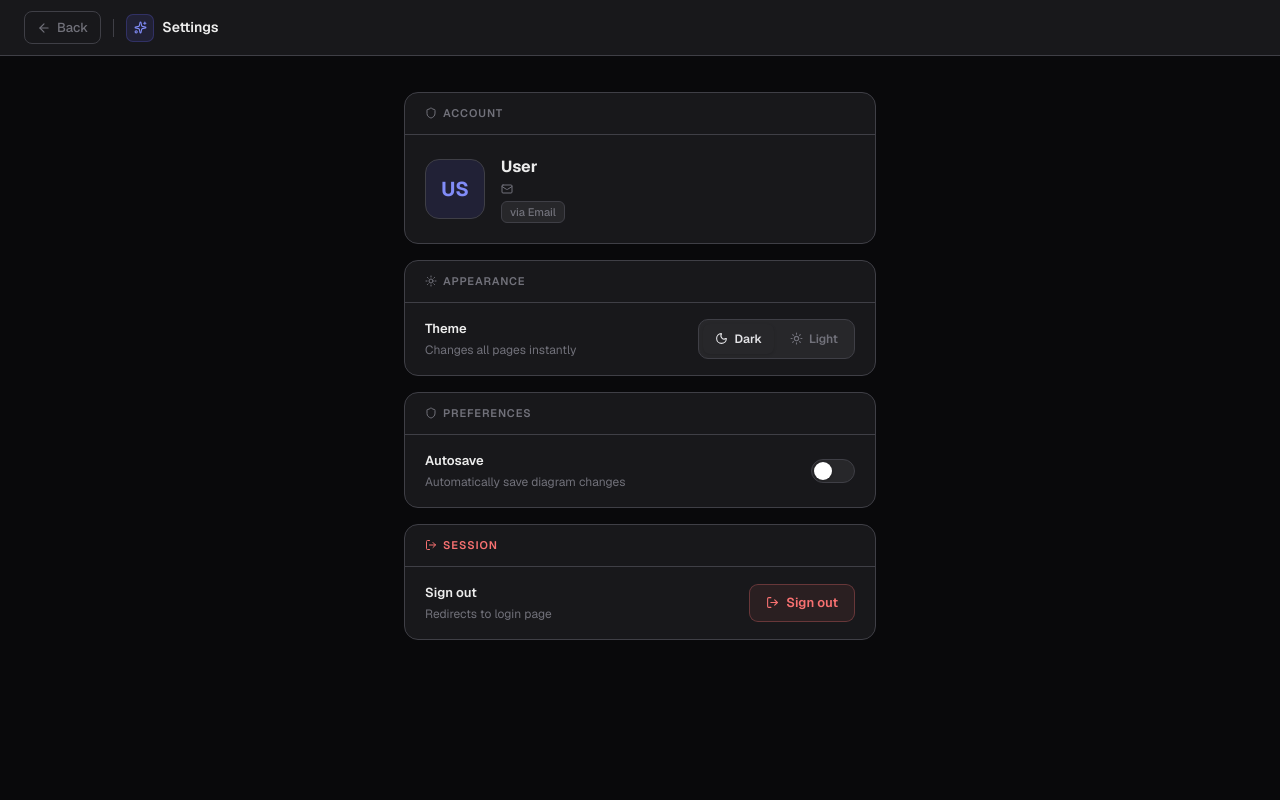
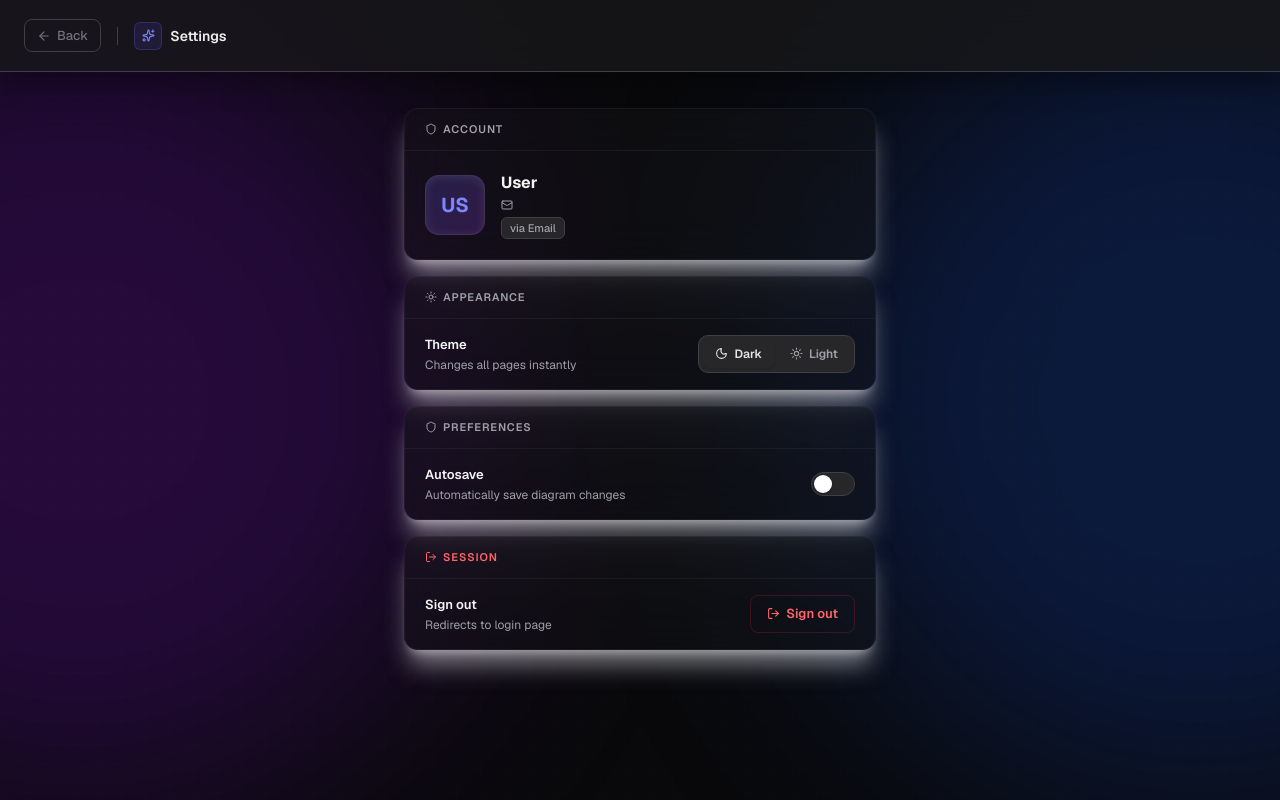
Before and after one commit to sohampendse0718/Archie, a Next.js app: page /profile in a window 1280 px wide. Built offline with nearby package versions, Linux system fonts and the light colour scheme; no server answers.

Commit message:
Updated settings page UI

```diff
--- a/src/app/profile/page.tsx
+++ b/src/app/profile/page.tsx
@@ -43,87 +43,55 @@ export default function ProfilePage() {
     router.refresh();
   };
 
-  const card: React.CSSProperties = {
-    background: 'var(--surface)',
-    border: '1px solid var(--border-c)',
-    borderRadius: 14,
-    overflow: 'hidden',
-  };
-  const sectionHead: React.CSSProperties = {
-    padding: '12px 20px',
-    borderBottom: '1px solid var(--border-c)',
-    fontSize: 11,
-    fontWeight: 600,
-    letterSpacing: '0.08em',
-    textTransform: 'uppercase',
-    color: 'var(--muted)',
-    display: 'flex',
-    alignItems: 'center',
-    gap: 6,
-  };
+  const sectionHeadClass = "px-5 py-3 border-b border-white/5 text-[11px] font-semibold tracking-[0.08em] uppercase text-zinc-500 dark:text-zinc-400 flex items-center gap-1.5";
+  const cardClass = "bg-white/60 dark:bg-zinc-900/40 backdrop-blur-xl border border-zinc-200/50 dark:border-white/5 hover:border-purple-400 dark:hover:border-purple-500/30 transition-all duration-300 shadow-lg shadow-zinc-200/50 dark:shadow-xl dark:shadow-none rounded-[14px] overflow-hidden relative z-10 flex flex-col";
 
   return (
-    <div style={{ minHeight: '100vh', background: 'var(--bg)', color: 'var(--fg)', fontFamily: 'inherit', display: 'flex', flexDirection: 'column' }}>
+    <div className="relative min-h-screen bg-bg text-fg flex flex-col font-sans overflow-y-auto overflow-x-hidden no-scrollbar">
+      {/* ── Dynamic Background ── */}
+      <div className="fixed inset-0 pointer-events-none z-0">
+        <div className="absolute inset-0 bg-[linear-gradient(to_right,#ffffff0d_1px,transparent_1px),linear-gradient(to_bottom,#ffffff0d_1px,transparent_1px)] bg-[size:24px_24px] opacity-20" />
+        <div className="absolute top-0 -left-1/4 w-[800px] h-[800px] rounded-full bg-purple-600/20 blur-[120px]" />
+        <div className="absolute bottom-0 -right-1/4 w-[800px] h-[800px] rounded-full bg-blue-600/20 blur-[120px]" />
+      </div>
 
       {/* Header */}
-      <header style={{
-        position: 'sticky', top: 0, zIndex: 30, height: 56,
-        background: 'var(--surface)', borderBottom: '1px solid var(--border-c)',
-        display: 'flex', alignItems: 'center', gap: 12, padding: '0 24px',
-      }}>
-        <button
-          onClick={() => router.back()}
-          style={{
-            display: 'flex', alignItems: 'center', gap: 6,
-            padding: '6px 12px', background: 'none',
-            border: '1px solid var(--border-c)', borderRadius: 8,
-            fontSize: 13, fontWeight: 500, color: 'var(--muted)',
-            cursor: 'pointer', fontFamily: 'inherit',
-          }}
-        >
-          <ArrowLeft size={14} /> Back
-        </button>
-        <div style={{ width: 1, height: 18, background: 'var(--border-c)' }} />
-        <div style={{ display: 'flex', alignItems: 'center', gap: 8 }}>
-          <div style={{
-            width: 28, height: 28, borderRadius: 7,
-            background: 'rgba(99,102,241,0.12)', border: '1px solid rgba(99,102,241,0.25)',
-            display: 'flex', alignItems: 'center', justifyContent: 'center',
-          }}>
-            <Sparkles size={13} color="#818cf8" />
+      <header className="shrink-0 sticky top-0 z-50 h-[72px] px-6 bg-surface/80 backdrop-blur-xl border-b border-border-c shadow-[0_8px_30px_rgb(0,0,0,0.4)] flex items-center justify-between">
+        <div className="flex items-center gap-3 relative z-10">
+          <button
+            onClick={() => router.back()}
+            className="flex items-center gap-1.5 px-3 py-1.5 bg-transparent border border-border-c rounded-lg text-[13px] font-medium text-muted hover:text-fg hover:bg-surface-2 transition-colors cursor-pointer"
+          >
+            <ArrowLeft size={14} /> Back
+          </button>
+          <div className="w-px h-[18px] bg-border-c mx-1" />
+          <div className="flex items-center gap-2">
+            <div className="w-7 h-7 rounded-md bg-indigo-500/12 border border-indigo-500/25 flex items-center justify-center">
+              <Sparkles size={13} className="text-indigo-400" />
+            </div>
+            <span className="text-sm font-semibold text-fg">Settings</span>
           </div>
-          <span style={{ fontSize: 14, fontWeight: 600, color: 'var(--fg)' }}>Settings</span>
         </div>
       </header>
 
       {/* Body */}
-      <main style={{ flex: 1, maxWidth: 520, width: '100%', margin: '0 auto', padding: '36px 24px', display: 'flex', flexDirection: 'column', gap: 16 }}>
+      <main className="flex-1 w-full max-w-[520px] mx-auto px-6 py-9 flex flex-col gap-4 relative z-10">
 
         {/* Account card */}
-        <div style={card}>
-          <div style={sectionHead}><Shield size={12} /> Account</div>
-          <div style={{ padding: '20px', display: 'flex', alignItems: 'center', gap: 16 }}>
-            <div style={{
-              width: 60, height: 60, borderRadius: 14, overflow: 'hidden', flexShrink: 0,
-              border: '1px solid var(--border-c)',
-              display: 'flex', alignItems: 'center', justifyContent: 'center',
-              background: 'rgba(99,102,241,0.12)', fontSize: 20, fontWeight: 700, color: '#818cf8',
-            }}>
+        <div className={cardClass}>
+          <div className={sectionHeadClass}><Shield size={12} /> Account</div>
+          <div className="p-5 flex items-center gap-4">
+            <div className="w-[60px] h-[60px] rounded-[14px] overflow-hidden shrink-0 border border-white/10 flex items-center justify-center bg-gradient-to-br from-indigo-500/20 to-purple-500/20 shadow-[inset_0_2px_10px_rgba(255,255,255,0.1)] text-indigo-400 font-bold text-xl">
               {avatarUrl
-                ? <img src={avatarUrl} alt={displayName} style={{ width: '100%', height: '100%', objectFit: 'cover' }} />
+                ? <img src={avatarUrl} alt={displayName} className="w-full h-full object-cover" />
                 : initials}
             </div>
-            <div style={{ display: 'flex', flexDirection: 'column', gap: 4, minWidth: 0 }}>
-              <span style={{ fontSize: 16, fontWeight: 700, color: 'var(--fg)' }}>{displayName}</span>
-              <span style={{ display: 'flex', alignItems: 'center', gap: 6, fontSize: 13, color: 'var(--muted)' }}>
+            <div className="flex flex-col gap-1 min-w-0">
+              <span className="text-base font-bold text-zinc-900 dark:text-zinc-100">{displayName}</span>
+              <span className="flex items-center gap-1.5 text-[13px] text-zinc-500 dark:text-zinc-400">
                 <Mail size={12} /> {email}
               </span>
-              <span style={{
-                display: 'inline-flex', alignItems: 'center', width: 'fit-content',
-                padding: '2px 8px', borderRadius: 6, marginTop: 2,
-                background: 'var(--surface-2)', border: '1px solid var(--border-c)',
-                fontSize: 11, fontWeight: 500, color: 'var(--muted)',
-              }}>
+              <span className="inline-flex items-center w-fit px-2 py-0.5 rounded-md mt-0.5 bg-surface-2 border border-border-c text-[11px] font-medium text-zinc-500 dark:text-zinc-400">
                 via {providerLabel}
               </span>
             </div>
@@ -131,32 +99,25 @@ export default function ProfilePage() {
         </div>
 
         {/* Appearance card */}
-        <div style={card}>
-          <div style={sectionHead}><Sun size={12} /> Appearance</div>
-          <div style={{ padding: '16px 20px', display: 'flex', alignItems: 'center', justifyContent: 'space-between', gap: 12 }}>
+        <div className={cardClass}>
+          <div className={sectionHeadClass}><Sun size={12} /> Appearance</div>
+          <div className="px-5 py-4 flex items-center justify-between gap-3">
             <div>
-              <p style={{ fontSize: 13, fontWeight: 600, color: 'var(--fg)', margin: 0 }}>Theme</p>
-              <p style={{ fontSize: 12, color: 'var(--muted)', margin: '3px 0 0' }}>Changes all pages instantly</p>
+              <p className="text-[13px] font-semibold text-zinc-900 dark:text-zinc-100 m-0">Theme</p>
+              <p className="text-xs text-zinc-500 dark:text-zinc-400 mt-[3px] mb-0">Changes all pages instantly</p>
             </div>
             {/* Toggle */}
-            <div style={{
-              display: 'flex', alignItems: 'center', gap: 4,
-              background: 'var(--surface-2)', border: '1px solid var(--border-c)',
-              borderRadius: 10, padding: 4,
-            }}>
+            <div className="flex items-center gap-1 bg-surface-2 border border-border-c rounded-[10px] p-1">
               {(['dark', 'light'] as const).map(t => (
                 <button
                   key={t}
                   id={`btn-theme-${t}`}
                   onClick={() => setTheme(t)}
-                  style={{
-                    display: 'flex', alignItems: 'center', gap: 6,
-                    padding: '6px 12px', borderRadius: 7, border: 'none',
-                    fontSize: 12, fontWeight: 600, cursor: 'pointer', fontFamily: 'inherit',
-                    background: theme === t ? (t === 'dark' ? '#27272a' : '#fff') : 'transparent',
-                    color: theme === t ? (t === 'dark' ? '#e4e4e7' : '#18181b') : 'var(--muted)',
-                    boxShadow: theme === t ? '0 1px 3px rgba(0,0,0,0.15)' : 'none',
-                  }}
+                  className={`flex items-center gap-1.5 px-3 py-1.5 rounded-[7px] border-none text-xs font-semibold cursor-pointer transition-all duration-200 ${
+                    theme === t
+                      ? (t === 'dark' ? 'bg-[#27272a] text-[#e4e4e7] shadow-[0_1px_3px_rgba(0,0,0,0.15)]' : 'bg-white text-[#18181b] shadow-[0_1px_3px_rgba(0,0,0,0.15)]')
+                      : 'bg-transparent text-zinc-500 dark:text-zinc-400 hover:text-zinc-900 dark:hover:text-zinc-100'
+                  }`}
                 >
                   {t === 'dark' ? <Moon size={13} /> : <Sun size={13} />}
                   {t.charAt(0).toUpperCase() + t.slice(1)}
@@ -168,53 +129,36 @@ export default function ProfilePage() {
 
 
         {/* Preferences card */}
-        <div style={card}>
-          <div style={sectionHead}><Shield size={12} /> Preferences</div>
-          <div style={{ padding: '16px 20px', display: 'flex', alignItems: 'center', justifyContent: 'space-between', gap: 12 }}>
+        <div className={cardClass}>
+          <div className={sectionHeadClass}><Shield size={12} /> Preferences</div>
+          <div className="px-5 py-4 flex items-center justify-between gap-3">
             <div>
-              <p style={{ fontSize: 13, fontWeight: 600, color: 'var(--fg)', margin: 0 }}>Autosave</p>
-              <p style={{ fontSize: 12, color: 'var(--muted)', margin: '3px 0 0' }}>Automatically save diagram changes</p>
+              <p className="text-[13px] font-semibold text-zinc-900 dark:text-zinc-100 m-0">Autosave</p>
+              <p className="text-xs text-zinc-500 dark:text-zinc-400 mt-[3px] mb-0">Automatically save diagram changes</p>
             </div>
             {/* Custom Toggle Switch */}
             <div
               onClick={() => setIsAutosaveEnabled(!isAutosaveEnabled)}
-              style={{
-                width: 44, height: 24, borderRadius: 12,
-                background: isAutosaveEnabled ? '#818cf8' : 'var(--surface-2)',
-                border: '1px solid var(--border-c)',
-                cursor: 'pointer', position: 'relative',
-                transition: 'background 0.2s',
-              }}
+              className={`w-11 h-6 rounded-full border border-border-c cursor-pointer relative transition-colors duration-200 ${isAutosaveEnabled ? 'bg-indigo-400' : 'bg-surface-2'}`}
             >
-              <div style={{
-                position: 'absolute', top: 2, left: isAutosaveEnabled ? 22 : 2,
-                width: 18, height: 18, borderRadius: 9,
-                background: '#fff', boxShadow: '0 1px 3px rgba(0,0,0,0.2)',
-                transition: 'left 0.2s',
-              }} />
+              <div className={`absolute top-[2px] w-[18px] h-[18px] rounded-full bg-white shadow-[0_1px_3px_rgba(0,0,0,0.2)] transition-all duration-200 ${isAutosaveEnabled ? 'left-[22px]' : 'left-[2px]'}`} />
             </div>
           </div>
         </div>
 
         {/* Sign out card */}
-        <div style={card}>
-          <div style={sectionHead} ><LogOut size={12} style={{ color: '#f87171' }} /><span style={{ color: '#f87171' }}>Session</span></div>
-          <div style={{ padding: '16px 20px', display: 'flex', alignItems: 'center', justifyContent: 'space-between' }}>
+        <div className={cardClass}>
+          <div className={sectionHeadClass}><LogOut size={12} className="text-red-600 dark:text-red-400" /><span className="text-red-600 dark:text-red-400">Session</span></div>
+          <div className="px-5 py-4 flex items-center justify-between">
             <div>
-              <p style={{ fontSize: 13, fontWeight: 600, color: 'var(--fg)', margin: 0 }}>Sign out</p>
-              <p style={{ fontSize: 12, color: 'var(--muted)', margin: '3px 0 0' }}>Redirects to login page</p>
+              <p className="text-[13px] font-semibold text-zinc-900 dark:text-zinc-100 m-0">Sign out</p>
+              <p className="text-xs text-zinc-500 dark:text-zinc-400 mt-[3px] mb-0">Redirects to login page</p>
             </div>
             <button
               id="btn-profile-signout"
               onClick={handleSignOut}
               disabled={signingOut}
-              style={{
-                display: 'flex', alignItems: 'center', gap: 7,
-                padding: '8px 16px', borderRadius: 9, border: '1px solid rgba(248,113,113,0.3)',
-                background: 'rgba(248,113,113,0.08)', color: '#f87171',
-                fontSize: 13, fontWeight: 600, cursor: signingOut ? 'not-allowed' : 'pointer',
-                opacity: signingOut ? 0.6 : 1, fontFamily: 'inherit',
-              }}
+              className="flex items-center gap-1.5 px-4 py-2 rounded-lg border border-red-500/20 bg-transparent text-red-600 dark:text-red-400 text-[13px] font-semibold cursor-pointer disabled:opacity-60 disabled:cursor-not-allowed hover:bg-red-50 dark:hover:bg-red-500/10 hover:border-red-500/50 transition-colors"
             >
               <LogOut size={13} /> Sign out
             </button>
```
